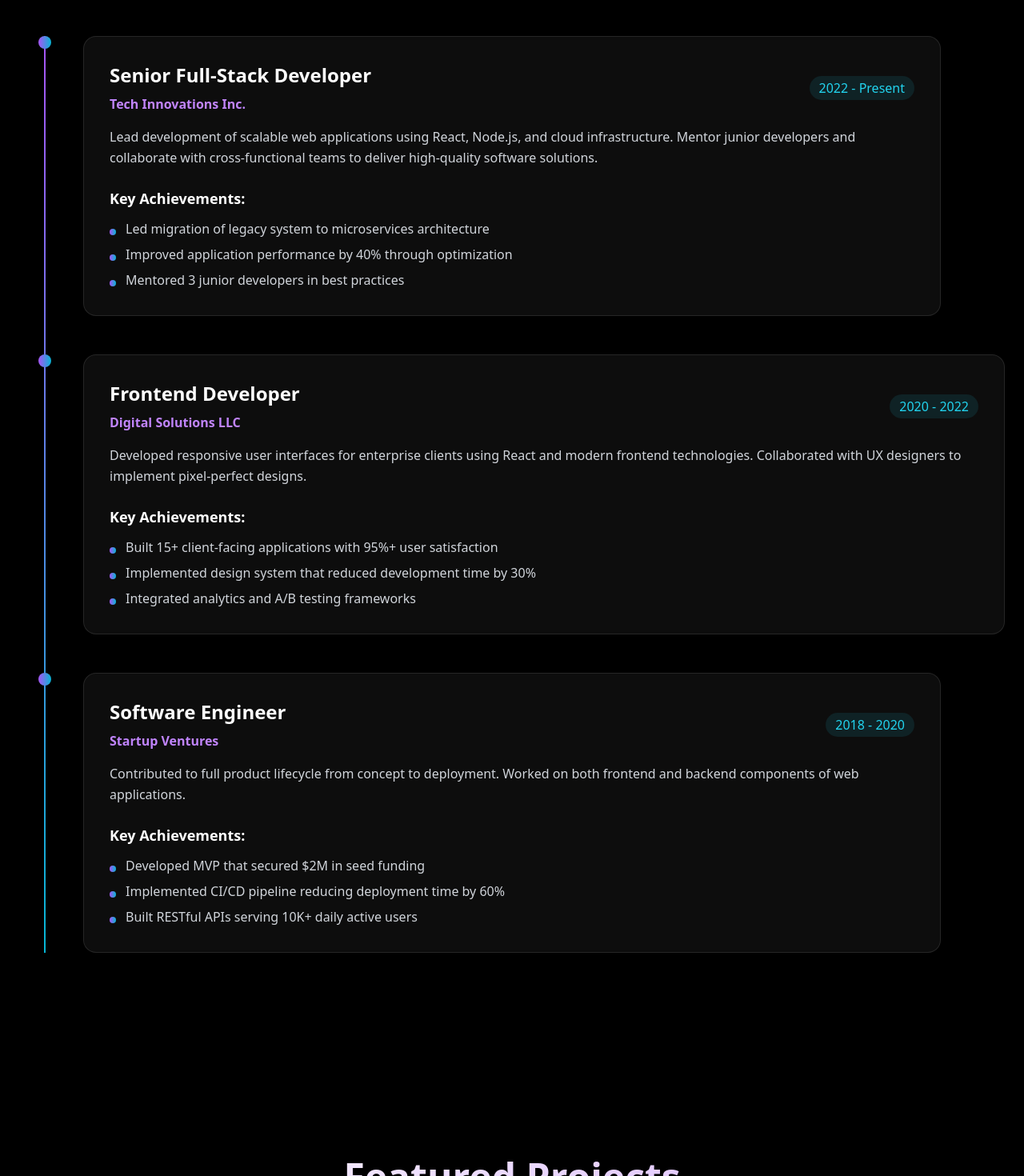
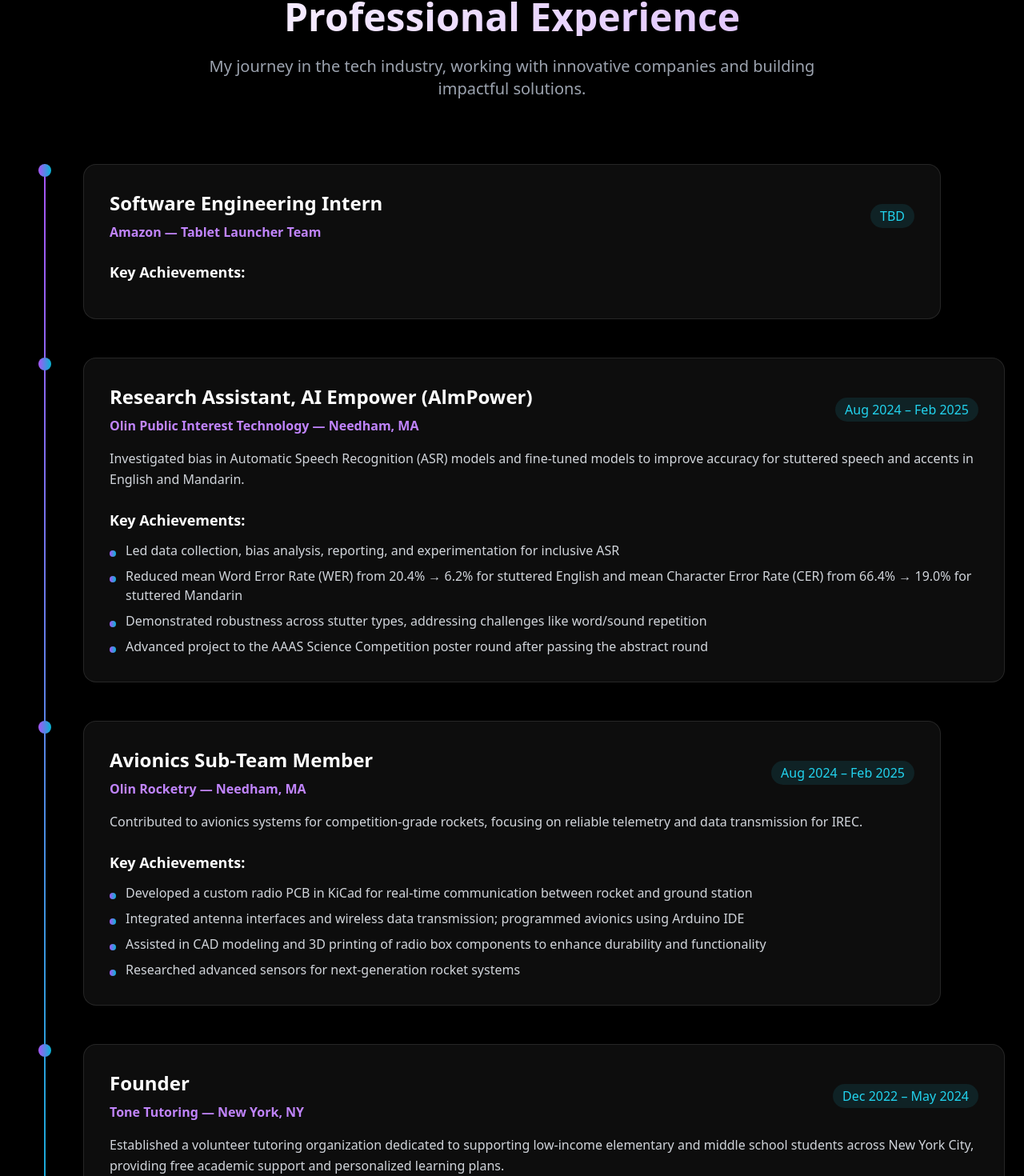
Before and after one commit to tastychez/personal_website, a Next.js app: page / in a window 1280 px wide. Shown: the part 1261-2731 px from the top of the page at 80% size. Built offline with nearby package versions, Linux system fonts and the light colour scheme.

Commit message:
good starting point/initial template down

```diff
--- a/app/components/AboutSection.jsx
+++ b/app/components/AboutSection.jsx
@@ -6,14 +6,14 @@
 const AboutSection = forwardRef(({ activeTab, setActiveTab, scrollY }, ref) => {
   const personalInfo = {
     name: "Hong Yi Zhang",
-    title: "Full-Stack Developer & Designer",
-    description: "I'm a passionate developer with expertise in modern web technologies. I love creating elegant solutions to complex problems and building user-friendly applications. With over 5 years of experience in software development, I specialize in React, Node.js, and cloud technologies.",
+    title: "Electrical & Computer Engineering Student",
+    description: "I'm a passionate engineering student at Olin College of Engineering, deeply interested in all things AI, software, and computer systems. I love exploring innovative technologies and building solutions that bridge the gap between hardware and software.",
     email: "hong.yi.zhang@example.com",
     location: "San Francisco, CA",
-    photo: "https://placehold.co/400x400/6366f1/ffffff?text=HYZ"
+    photo: "/profile-photo.jpg"
   };
 
-  const skills = ["JavaScript", "React", "Node.js", "Python", "UI/UX Design", "MongoDB", "AWS", "Git"];
+  const skills = ["AI", "Model Context Protocol", "Java", "Python", "Git", "React", "MATLAB", "C++", "Cybersecurity", "SolidWorks", "KiCad", "Shop Machine Trained", "Digital Editing"];
 
   return (
     <section ref={ref} id="about" className="relative pt-32 pb-20 px-6 min-h-screen flex items-center">
--- a/app/components/ContactSection.jsx
+++ b/app/components/ContactSection.jsx
@@ -55,19 +55,19 @@
         </div>
 
         <div className="mt-20 flex justify-center space-x-8">
-          <SocialIcon platform="linkedin" href="https://linkedin.com/in/yourusername">
+          <SocialIcon platform="linkedin" href="https://www.linkedin.com/in/hong-yi-zhang/">
             <svg className="w-6 h-6" fill="currentColor" viewBox="0 0 24 24">
               <path d="M19 0h-14c-2.761 0-5 2.239-5 5v14c0 2.761 2.239 5 5 5h14c2.762 0 5-2.239 5-5v-14c0-2.761-2.238-5-5-5zm-11 19h-3v-11h3v11zm-1.5-12.268c-.966 0-1.75-.79-1.75-1.764s.784-1.764 1.75-1.764 1.75.79 1.75 1.764-.783 1.764-1.75 1.764zm13.5 12.268h-3v-5.604c0-3.368-4-3.113-4 0v5.604h-3v-11h3v1.765c1.396-2.586 7-2.777 7 2.476v6.759z"/>
             </svg>
           </SocialIcon>
-          <SocialIcon platform="github" href="https://github.com/yourusername">
+          <SocialIcon platform="github" href="https://github.com/tastychez">
             <svg className="w-6 h-6" fill="currentColor" viewBox="0 0 24 24">
               <path d="M12 0c-6.626 0-12 5.373-12 12 0 5.302 3.438 9.8 8.207 11.387.599.111.793-.261.793-.577v-2.234c-3.338.726-4.033-1.416-4.033-1.416-.546-1.387-1.333-1.756-1.333-1.756-1.089-.745.083-.729.083-.729 1.205.084 1.839 1.237 1.839 1.237 1.07 1.834 2.807 1.304 3.492.997.107-.775.418-1.305.762-1.604-2.665-.305-5.467-1.334-5.467-5.931 0-1.311.469-2.381 1.236-3.221-.124-.303-.535-1.524.117-3.176 0 0 1.008-.322 3.301 1.23.957-.266 1.983-.399 3.003-.404 1.02.005 2.047.138 3.006.404 2.291-1.552 3.297-1.23 3.297-1.23.653 1.653.242 2.874.118 3.176.77.84 1.235 1.911 1.235 3.221 0 4.609-2.807 5.624-5.479 5.921.43.372.823 1.102.823 2.222v3.293c0 .319.192.694.801.576 4.765-1.589 8.199-6.086 8.199-11.386 0-6.627-5.373-12-12-12z"/>
             </svg>
           </SocialIcon>
-          <SocialIcon platform="instagram" href="https://instagram.com/yourusername">
+          <SocialIcon platform="instagram" href="https://www.instagram.com/hoongg_/">
             <svg className="w-6 h-6" fill="currentColor" viewBox="0 0 24 24">
-              <path d="M12 0c-6.626 0-12 5.373-12 12s5.374 12 12 12 12-5.373 12-12-5.374-12-12-12zm0 22c-5.514 0-10-4.486-10-10s4.486-10 10-10 10 4.486 10 10-4.486 10-10 10zm8-11h-16v2h16v-2zm0 4h-16v2h16v-2zm0-8h-16v2h16v-2zm-8 10c-3.313 0-6-2.687-6-6s2.687-6 6-6 6 2.687 6 6-2.687 6-6 6z"/>
+              <path d="M12 2.163c3.204 0 3.584.012 4.85.07 3.252.148 4.771 1.691 4.919 4.919.058 1.265.069 1.645.069 4.849 0 3.205-.012 3.584-.069 4.849-.149 3.225-1.664 4.771-4.919 4.919-1.266.058-1.644.07-4.85.07-3.204 0-3.584-.012-4.849-.07-3.26-.149-4.771-1.699-4.919-4.92-.058-1.265-.07-1.644-.07-4.849 0-3.204.013-3.583.07-4.849.149-3.227 1.664-4.771 4.919-4.919 1.266-.057 1.645-.069 4.849-.069zm0-2.163c-3.259 0-3.667.014-4.947.072-4.358.2-6.78 2.618-6.98 6.98-.059 1.281-.073 1.689-.073 4.948 0 3.259.014 3.668.072 4.948.2 4.358 2.618 6.78 6.98 6.98 1.281.058 1.689.072 4.948.072 3.259 0 3.668-.014 4.948-.072 4.354-.2 6.782-2.618 6.979-6.98.059-1.28.073-1.689.073-4.948 0-3.259-.014-3.667-.072-4.947-.196-4.354-2.617-6.78-6.979-6.98-1.281-.059-1.69-.073-4.949-.073zm0 5.838c-3.403 0-6.162 2.759-6.162 6.162s2.759 6.163 6.162 6.163 6.162-2.759 6.162-6.163c0-3.403-2.759-6.162-6.162-6.162zm0 10.162c-2.209 0-4-1.79-4-4 0-2.209 1.791-4 4-4s4 1.791 4 4c0 2.21-1.791 4-4 4zm6.406-11.845c-.796 0-1.441.645-1.441 1.44s.645 1.44 1.441 1.44c.795 0 1.439-.645 1.439-1.44s-.644-1.44-1.439-1.44z"/>
             </svg>
           </SocialIcon>
         </div>
--- a/app/components/EducationSection.jsx
+++ b/app/components/EducationSection.jsx
@@ -7,28 +7,25 @@
   const education = [
     {
       id: 1,
-      degree: "Master of Science in Computer Science",
-      school: "Stanford University",
-      period: "2016 - 2018",
-      gpa: "3.8/4.0",
-      description: "Specialized in Artificial Intelligence and Machine Learning. Conducted research on neural network optimization techniques and published paper on efficient deep learning models.",
-      achievements: [
-        "Graduated with Honors",
-        "Research paper published in IEEE Conference on AI",
-        "Teaching Assistant for Data Structures course"
-      ]
+      degree: "Bachelor of Science in Electrical and Computer Engineering",
+      school: "Olin College of Engineering, Needham, Massachusetts",
+      period: "2024 – 2028",
+      gpa: "N/A",
+      description: "Relevant Coursework: Applied Linear Algebra, Modeling and Simulation, Design Nature.",
+      achievements: []
     },
     {
       id: 2,
-      degree: "Bachelor of Science in Software Engineering",
-      school: "University of California, Berkeley",
-      period: "2012 - 2016",
-      gpa: "3.7/4.0",
-      description: "Comprehensive program covering software development, algorithms, and system design. Participated in multiple hackathons and coding competitions.",
+      degree: "High School Diploma",
+      school: "High School for Mathematics, Science and Engineering at City College, Manhattan, New York",
+      period: "2020 – 2024",
+      gpa: "4.0/4.0",
+      description: "Relevant Coursework: AP Computer Science A, AP Calculus BC, AP Physics C: Mechanics.",
       achievements: [
-        "Dean's List for 6 semesters",
-        "1st Place in Regional Hackathon 2015",
-        "Developed award-winning capstone project"
+        "Amazon Future Engineer Scholarship: $40,000 for tuition and a guaranteed paid internship at Amazon as a freshman (selected from 5,000+ applicants)",
+        "Outstanding Research Award, NYU STEP: Published a 15-page paper and presented research on the impact of AI in cybersecurity",
+        "Co-Founder - Coding Club; Co-President - Asian Cultural Society",
+        "Participated in NYU CS4CS, a month-long summer program teaching cybersecurity through projects and CTF competitions"
       ]
     }
   ];
--- a/app/components/ExperienceSection.jsx
+++ b/app/components/ExperienceSection.jsx
@@ -7,38 +7,48 @@
   const experiences = [
     {
       id: 1,
-      title: "Senior Full-Stack Developer",
-      company: "Tech Innovations Inc.",
-      period: "2022 - Present",
-      description: "Lead development of scalable web applications using React, Node.js, and cloud infrastructure. Mentor junior developers and collaborate with cross-functional teams to deliver high-quality software solutions.",
-      achievements: [
-        "Led migration of legacy system to microservices architecture",
-        "Improved application performance by 40% through optimization",
-        "Mentored 3 junior developers in best practices"
-      ]
+      title: "Software Engineering Intern",
+      company: "Amazon — Tablet Launcher Team",
+      period: "TBD",
+      description: "",
+      achievements: []
     },
     {
       id: 2,
-      title: "Frontend Developer",
-      company: "Digital Solutions LLC",
-      period: "2020 - 2022",
-      description: "Developed responsive user interfaces for enterprise clients using React and modern frontend technologies. Collaborated with UX designers to implement pixel-perfect designs.",
+      title: "Research Assistant, AI Empower (AlmPower)",
+      company: "Olin Public Interest Technology — Needham, MA",
+      period: "Aug 2024 – Feb 2025",
+      description: "Investigated bias in Automatic Speech Recognition (ASR) models and fine‑tuned models to improve accuracy for stuttered speech and accents in English and Mandarin.",
       achievements: [
-        "Built 15+ client-facing applications with 95%+ user satisfaction",
-        "Implemented design system that reduced development time by 30%",
-        "Integrated analytics and A/B testing frameworks"
+        "Led data collection, bias analysis, reporting, and experimentation for inclusive ASR",
+        "Reduced mean Word Error Rate (WER) from 20.4% → 6.2% for stuttered English and mean Character Error Rate (CER) from 66.4% → 19.0% for stuttered Mandarin",
+        "Demonstrated robustness across stutter types, addressing challenges like word/sound repetition",
+        "Advanced project to the AAAS Science Competition poster round after passing the abstract round"
       ]
     },
     {
       id: 3,
-      title: "Software Engineer",
-      company: "Startup Ventures",
-      period: "2018 - 2020",
-      description: "Contributed to full product lifecycle from concept to deployment. Worked on both frontend and backend components of web applications.",
+      title: "Avionics Sub‑Team Member",
+      company: "Olin Rocketry — Needham, MA",
+      period: "Aug 2024 – Feb 2025",
+      description: "Contributed to avionics systems for competition‑grade rockets, focusing on reliable telemetry and data transmission for IREC.",
       achievements: [
-        "Developed MVP that secured $2M in seed funding",
-        "Implemented CI/CD pipeline reducing deployment time by 60%",
-        "Built RESTful APIs serving 10K+ daily active users"
+        "Developed a custom radio PCB in KiCad for real‑time communication between rocket and ground station",
+        "Integrated antenna interfaces and wireless data transmission; programmed avionics using Arduino IDE",
+        "Assisted in CAD modeling and 3D printing of radio box components to enhance durability and functionality",
+        "Researched advanced sensors for next‑generation rocket systems"
+      ]
+    },
+    {
+      id: 4,
+      title: "Founder",
+      company: "Tone Tutoring — New York, NY",
+      period: "Dec 2022 – May 2024",
+      description: "Established a volunteer tutoring organization dedicated to supporting low‑income elementary and middle school students across New York City, providing free academic support and personalized learning plans.",
+      achievements: [
+        "Developed personalized learning plans tailored to individual strengths, challenges, and goals to enhance academic performance",
+        "Partnered with 12+ schools citywide to expand access to educational resources and ongoing support",
+        "Fostered confidence and skill development by creating a nurturing environment for students to thrive academically"
       ]
     }
   ];
```
Also changed, not shown: public/profile-photo.jpg (added).
